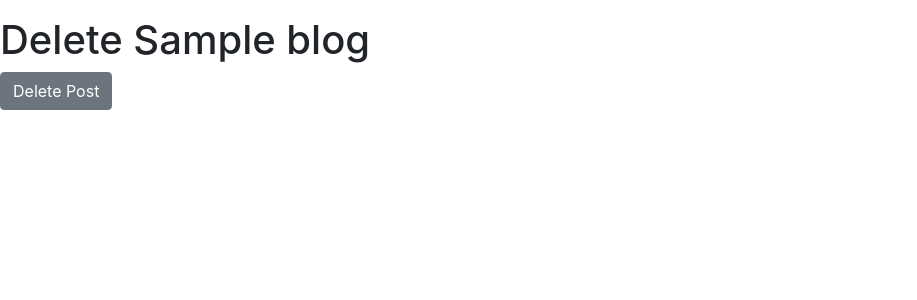
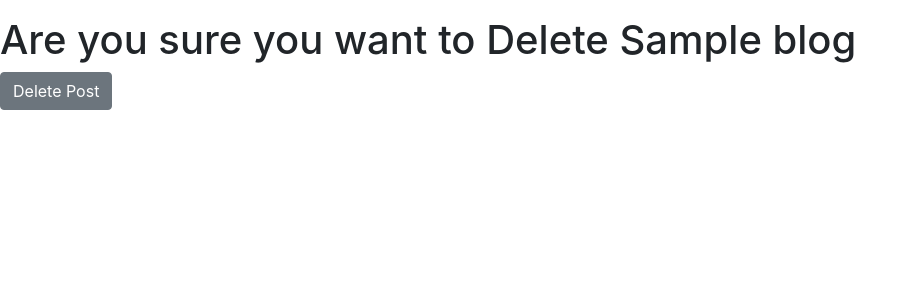
Before and after one commit to Feven98/capstone_blog, a Django app: template main_app/templates/blog_delete.html in a window 1280 px wide. Shown: the part 56-356 px from the top of the page, without its empty margins (0-917 px from the left). Run offline with Django 4.2, Linux system fonts and the light colour scheme; the template is opened without the code that fills it: most values are stand-ins (such as "Sample title", 1, 10 or a date in 2020); data that the repository does not hold is empty.

Commit message:
can delete post

```diff
--- a/main_app/templates/blog_delete.html
+++ b/main_app/templates/blog_delete.html
@@ -1,5 +1,5 @@
 {% extends 'base.html' %} {% block content %}
-<h1 class="pt-3">Delete {{blog.title}}</h1>
+<h1 class="pt-3">Are you sure you want to Delete {{blog.title}}</h1>
 
 <div class="delete-form">
 <form action="" method="post">
--- a/main_app/templates/blog_detail.html
+++ b/main_app/templates/blog_detail.html
@@ -6,7 +6,8 @@
 {{ blog.content}}
 </br>
 <div class="buttons">
-<a href="{% url 'blog_update' blog.pk %}">Edit</a>
+<a href="{% url 'blog_update' blog.pk %}">Update</a>
+<a href="{% url 'blog_delete' blog.pk %}">Delete</a>
 </div>
 </br>
 <!-- <div class="detail__container">
```
